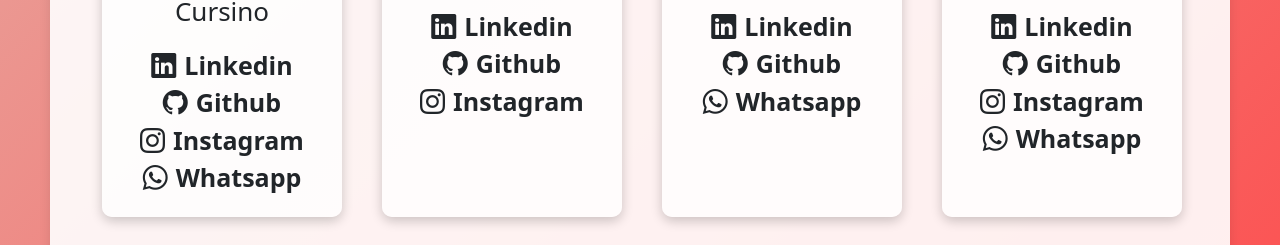
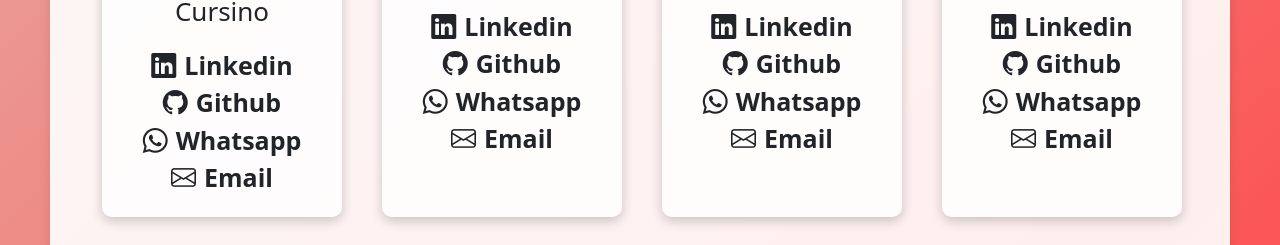
Before and after one commit to Rasanhii/treelink, a React (Create React App) app: page /treelink/ in a window 1280 px wide. Shown: the part 474-719 px from the top of the page. Built offline with nearby package versions, Linux system fonts and the light colour scheme.

Commit message:
update cards

```diff
--- a/src/App.js
+++ b/src/App.js
@@ -3,6 +3,7 @@ import { BrowserRouter, Routes, Route } from "react-router-dom";
 import Homepage from './pages/homepage/homepage';
 
 //Rafael, se você está vendo isso... Cadê as rotas???
+//se vc mexer no treelink funciona
 
 function App() {
   return (
--- a/src/pages/homepage/homepage.jsx
+++ b/src/pages/homepage/homepage.jsx
@@ -20,13 +20,13 @@ const Homepage = () => {
             <i class="bi bi-github"></i>
             <span>Github</span>
           </a>
-          <a className='links' target='blank' href='https://www.instagram.com/amanda_cursino93/' >
-            <i class="bi bi-instagram"></i>
-            <span>Instagram</span>
-          </a>
           <a className='links' target='blank' href='https://wa.me/5512988358585' >
             <i class="bi bi-whatsapp"></i>
             <span>Whatsapp</span>
+          </a>
+          <a className='links' target='blank' href='' >
+            <i class="bi bi-envelope"></i>
+            <span>Email</span>
           </a>
         </div>
 
@@ -43,9 +43,13 @@ const Homepage = () => {
             <i class="bi bi-github"></i>
             <span>Github</span>
           </a>
-          <a className='links' target='blank' href='https://www.instagram.com/jonatas_s_pereira/' >
-            <i class="bi bi-instagram"></i>
-            <span>Instagram</span>
+          <a className='links' target='blank' href='https://wa.me/5512992515607' >
+            <i class="bi bi-whatsapp"></i>
+            <span>Whatsapp</span>
+          </a>
+          <a className='links' target='blank' href='' >
+            <i class="bi bi-envelope"></i>
+            <span>Email</span>
           </a>
         </div>
 
@@ -66,6 +70,10 @@ const Homepage = () => {
             <i class="bi bi-whatsapp"></i>
             <span>Whatsapp</span>
           </a>
+          <a className='links' target='blank' href='' >
+            <i class="bi bi-envelope"></i>
+            <span>Email</span>
+          </a>
         </div>
 
 
@@ -81,13 +89,13 @@ const Homepage = () => {
             <i class="bi bi-github"></i>
             <span>Github</span>
           </a>
-          <a className='links' target='blank' href='https://www.instagram.com/faelzin_faria?igsh=OTlobTUxcDEyZXM2&utm_source=qr' >
-            <i class="bi bi-instagram"></i>
-            <span>Instagram</span>
-          </a>
           <a className='links' target='blank' href='https://wa.me/5512992515607' >
             <i class="bi bi-whatsapp"></i>
             <span>Whatsapp</span>
+          </a>
+          <a className='links' target='blank' href='' >
+            <i class="bi bi-envelope"></i>
+            <span>Email</span>
           </a>
         </div>
       </div>
```
